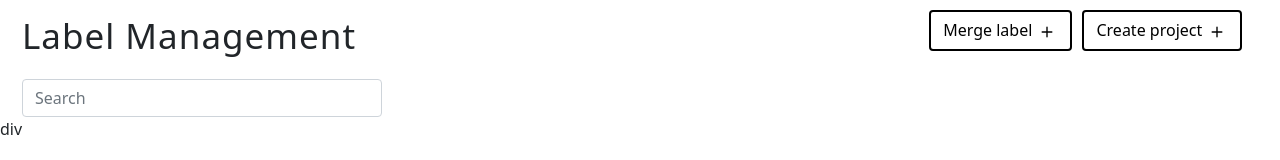
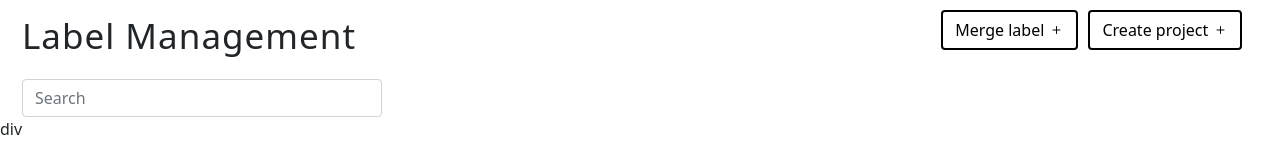
Before and after one commit to muctadir/lama, an Angular app in the folder frontend/: page /labelmanagement in a window 1280 px wide. Shown: the top 160 px of the page. Built offline with nearby package versions, Linux system fonts and the light colour scheme.

Commit message:
Changed the icons

```diff
--- a/frontend/src/app/label-management/label-management.component.html
+++ b/frontend/src/app/label-management/label-management.component.html
@@ -7,15 +7,11 @@
             <div class="col">
                 <button type="button" class="btn btn-secondary" id="createLabelButton" routerLink="/createProject">
                     Create project
-                    <svg class="bi bi-plus" viewBox="0 0 16 16">
-                        <path d="M8 4a.5.5 0 0 1 .5.5v3h3a.5.5 0 0 1 0 1h-3v3a.5.5 0 0 1-1 0v-3h-3a.5.5 0 0 1 0-1h3v-3A.5.5 0 0 1 8 4z"/>
-                    </svg>
+                    <i class="bi bi-plus"></i>
                 </button>
                 <button type="button" class="btn btn-secondary" id="mergeLabelButton" routerLink="/mergeLabel">
                     Merge label
-                    <svg class="bi bi-plus" viewBox="0 0 16 16">
-                        <path d="M8 4a.5.5 0 0 1 .5.5v3h3a.5.5 0 0 1 0 1h-3v3a.5.5 0 0 1-1 0v-3h-3a.5.5 0 0 1 0-1h3v-3A.5.5 0 0 1 8 4z"/>
-                    </svg>
+                    <i class="bi bi-plus"></i>
                 </button>
             </div>
         </div>
--- a/frontend/src/styles.scss
+++ b/frontend/src/styles.scss
@@ -8,3 +8,6 @@ $orange-shade: #ed5a06;
 .btn-primary, .btn-primary:hover, .btn-primary:active, .btn-primary:visited {
     background-color: $orange-shade !important;
 }
+
+/* Importing Bootstrap Icons file. */
+@import "~bootstrap-icons/font/bootstrap-icons.css";
```
